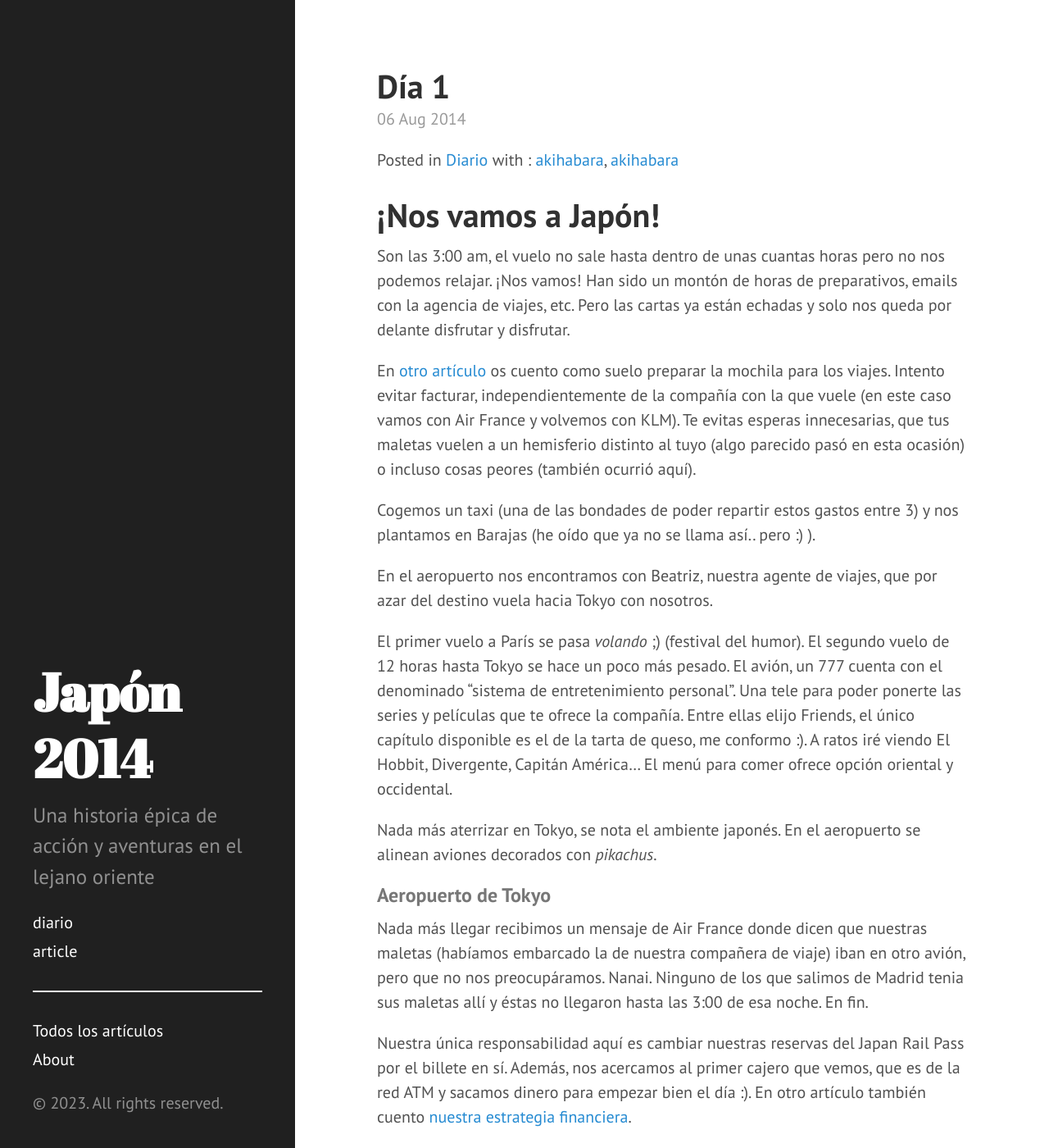
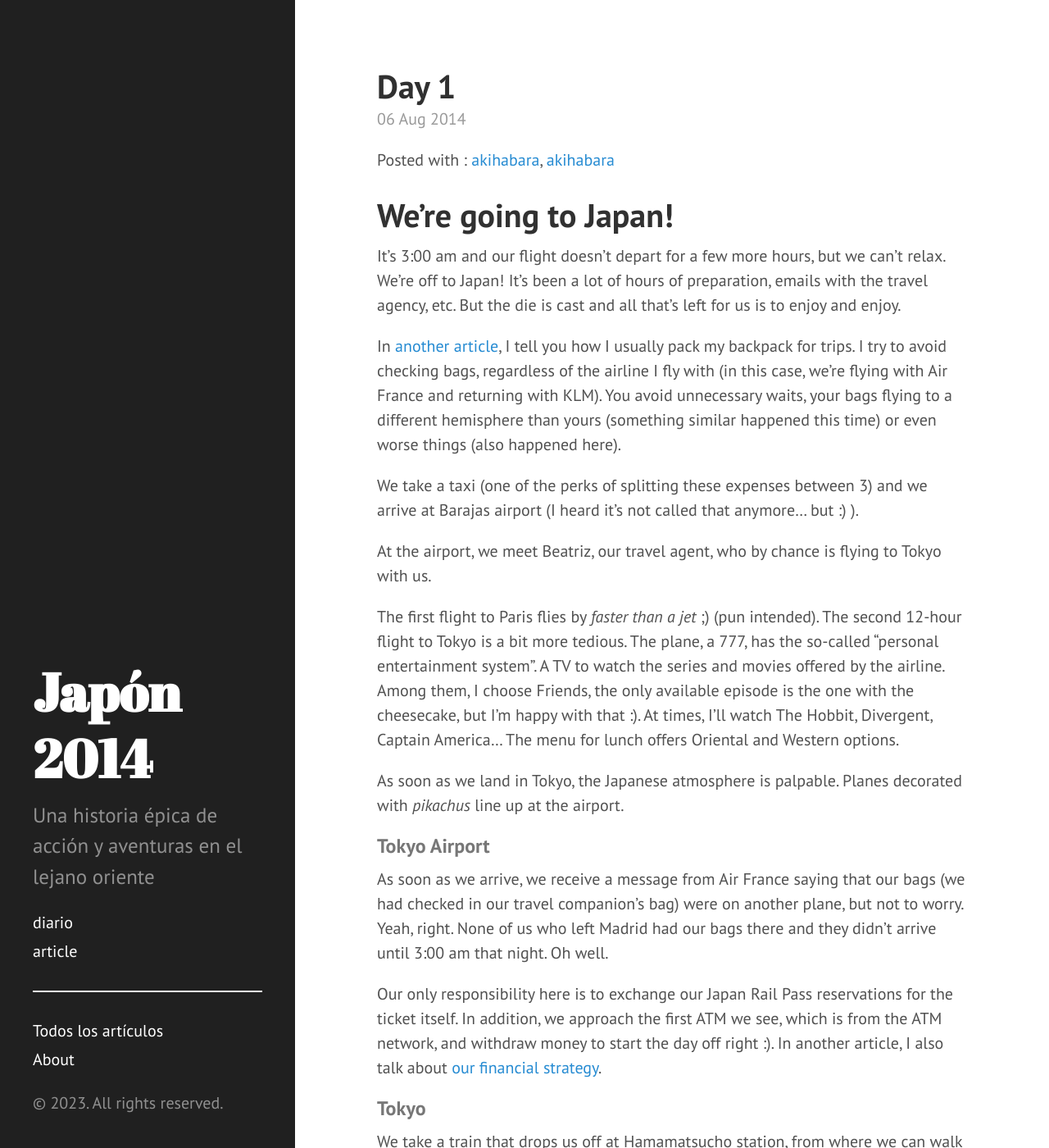
Before and after one commit to alvarovmz/japan, a Jekyll site: the page built from _posts/2014-08-06-dia-1.md, in a window 1280 px wide and 1400 px high. Shown: the whole window at 82% size. Built offline with Jekyll 4.4.1, drawn with Linux system fonts in a browser that asks for light colours; some of the changed text lies outside the part shown.

Commit message:
First article translated to English

```diff
--- a/_posts/2014-08-06-dia-1.md
+++ b/_posts/2014-08-06-dia-1.md
@@ -1,49 +1,48 @@
 ---
 layout: post
-title: Día 1
-category: diario
+title: Day 1
+category: diary
 tags: [akihabara,tokyo]
 ---
 
-# ¡Nos vamos a Japón!
+# We're going to Japan!
 
-Son las 3:00 am, el vuelo no sale hasta dentro de unas cuantas horas pero no nos podemos relajar. ¡Nos vamos! Han sido un montón de horas de preparativos, emails con la agencia de viajes, etc. Pero las cartas ya están echadas y solo nos queda por delante disfrutar y disfrutar.
+It's 3:00 am and our flight doesn't depart for a few more hours, but we can't relax. We're off to Japan! It's been a lot of hours of preparation, emails with the travel agency, etc. But the die is cast and all that's left for us is to enjoy and enjoy.
 
-En [otro artículo]({% post_url 2015-08-05-preparando-la-mochila %}) os cuento como suelo preparar la mochila para los viajes. Intento evitar facturar, independientemente de la compañía con la que vuele (en este caso vamos con Air France y volvemos con KLM). Te evitas esperas innecesarias, que tus maletas vuelen a un hemisferio distinto al tuyo (algo parecido pasó en esta ocasión) o incluso cosas peores (también ocurrió aquí).
+In [another article]({% post_url 2015-08-05-preparando-la-mochila %}), I tell you how I usually pack my backpack for trips. I try to avoid checking bags, regardless of the airline I fly with (in this case, we're flying with Air France and returning with KLM). You avoid unnecessary waits, your bags flying to a different hemisphere than yours (something similar happened this time) or even worse things (also happened here).
 
-Cogemos un taxi (una de las bondades de poder repartir estos gastos entre 3) y nos plantamos en Barajas (he oído que ya no se llama así.. pero :) ).
+We take a taxi (one of the perks of splitting these expenses between 3) and we arrive at Barajas airport (I heard it's not called that anymore... but :) ).
 
-En el aeropuerto nos encontramos con Beatriz, nuestra agente de viajes, que por azar del destino vuela hacia Tokyo con nosotros.
+At the airport, we meet Beatriz, our travel agent, who by chance is flying to Tokyo with us.
 
-El primer vuelo a París se pasa *volando* ;) (festival del humor). El segundo vuelo de 12 horas hasta Tokyo se hace un poco más pesado. El avión, un 777 cuenta con el denominado "sistema de entretenimiento personal". Una tele para poder ponerte las series y películas que te ofrece la compañía. Entre ellas elijo Friends, el único capítulo disponible es el de la tarta de queso, me conformo :). A ratos iré viendo El Hobbit, Divergente, Capitán América... El menú para comer ofrece opción oriental y occidental.
+The first flight to Paris flies by *faster than a jet* ;) (pun intended). The second 12-hour flight to Tokyo is a bit more tedious. The plane, a 777, has the so-called "personal entertainment system". A TV to watch the series and movies offered by the airline. Among them, I choose Friends, the only available episode is the one with the cheesecake, but I'm happy with that :). At times, I'll watch The Hobbit, Divergent, Captain America... The menu for lunch offers Oriental and Western options.
 
-Nada más aterrizar en Tokyo, se nota el ambiente japonés. En el aeropuerto se alinean aviones decorados con *pikachus*.
+As soon as we land in Tokyo, the Japanese atmosphere is palpable. Planes decorated with *pikachus* line up at the airport.
 
-## Aeropuerto de Tokyo
+## Tokyo Airport
 
-Nada más llegar recibimos un mensaje de Air France donde dicen que nuestras maletas (habíamos embarcado la de nuestra compañera de viaje) iban en otro avión, pero que no nos preocupáramos. Nanai. Ninguno de los que salimos de Madrid tenia sus maletas allí y éstas no llegaron hasta las 3:00 de esa noche. En fin.
+As soon as we arrive, we receive a message from Air France saying that our bags (we had checked in our travel companion's bag) were on another plane, but not to worry. Yeah, right. None of us who left Madrid had our bags there and they didn't arrive until 3:00 am that night. Oh well.
 
-Nuestra única responsabilidad aquí es cambiar nuestras reservas del Japan Rail Pass por el billete en sí. Además, nos acercamos al primer cajero que vemos, que es de la red ATM y sacamos dinero para empezar bien el día :). En otro artículo también cuento [nuestra estrategia financiera]({% post_url 2015-08-05-dinero %}).
+Our only responsibility here is to exchange our Japan Rail Pass reservations for the ticket itself. In addition, we approach the first ATM we see, which is from the ATM network, and withdraw money to start the day off right :). In another article, I also talk about [our financial strategy]({% post_url 2015-08-05-dinero %}).
 
 ## Tokyo
 
-Cogemos un tren que nos deja en la misma estación de Hamamatusucho, desde donde se puede ir a pata a nuestro hotel.
+We take a train that drops us off at Hamamatsucho station, from where we can walk to our hotel.
 
-Hacemos el check-in sin problemas y en la recepción nos avisan de que tienen un par de paquetes esperándonos. Uno de ellos es nuestro flamante router wifi [TODO]. Una ducha rápida y nos lanzamos a la calle sin poder esperar un minuto.
+We check in without any problems and at the reception, they let us know that they have a couple of packages waiting for us. One of them is our brand new wifi router [TODO]. A quick shower and we're out on the street without being able to wait a minute.
 
-
-## Akihabra
+## Akihabara
 
 ![Akihabara](https://farm4.staticflickr.com/3884/14909222388_eae6447c38_b.jpg "Akihabara")
 
-Nuestro primer destino es la famosa *Electric Town* de Tokyo. Famosa por sus arcades, tiendas de electrónica, manid cafés, bares, restaurantes, centros comerciales, discotecas, tiendas de cosplay, anime, manga, y un *largo* etcétera. Puedes pasar el día aquí o la semana o todo un mes y aún te faltarán cientos de cosas por ver.
+Our first destination is Tokyo's famous Electric Town. Famous for its arcades, electronics stores, maid cafes, bars, restaurants, shopping centers, nightclubs, cosplay stores, anime, manga, and a *long* etcetera. You can spend a day here or a week or a whole month and still have hundreds of things to see.
 
-Algunos de los sitios que visitamos: Taito, Club Sega, Super potato, Museo de anime (no recomendado), Don Quijote..
+Some of the places we visit:  Taito, Club Sega, Super potato, Museo de anime (I don't recommend it), Don Quijote..
 
-![Gente muy pro jugando)](https://farm4.staticflickr.com/3859/14909229718_29289bd6c1_b.jpg "Gente muy pro jugando")
+![Pro players)](https://farm4.staticflickr.com/3859/14909229718_29289bd6c1_b.jpg "Pro players")
 
-Nuestra primera comida, como no podía ser de otra forma: Ramen. La pedimos en un restaurante cerca de la estación, usando una de esas máquinas de las que os hablo aquí [TODO].
+Our first meal, as it couldn't be otherwise: Ramen. We ordered it at a restaurant near the station, using one of those machines I mentioned here [TODO].
 
-Hace calor, mucho, mucho calor. Y después de horas y horas de tiendas solo nos apetece volver al hotel y dormir las horas que el jet lag pida.
+It's hot, very, very hot. And after hours and hours of shopping, we just feel like going back to the hotel and sleeping as many hours as the jet lag requires.
 
-Puedes ver más fotos
+You can see more photos [TODO]
```
